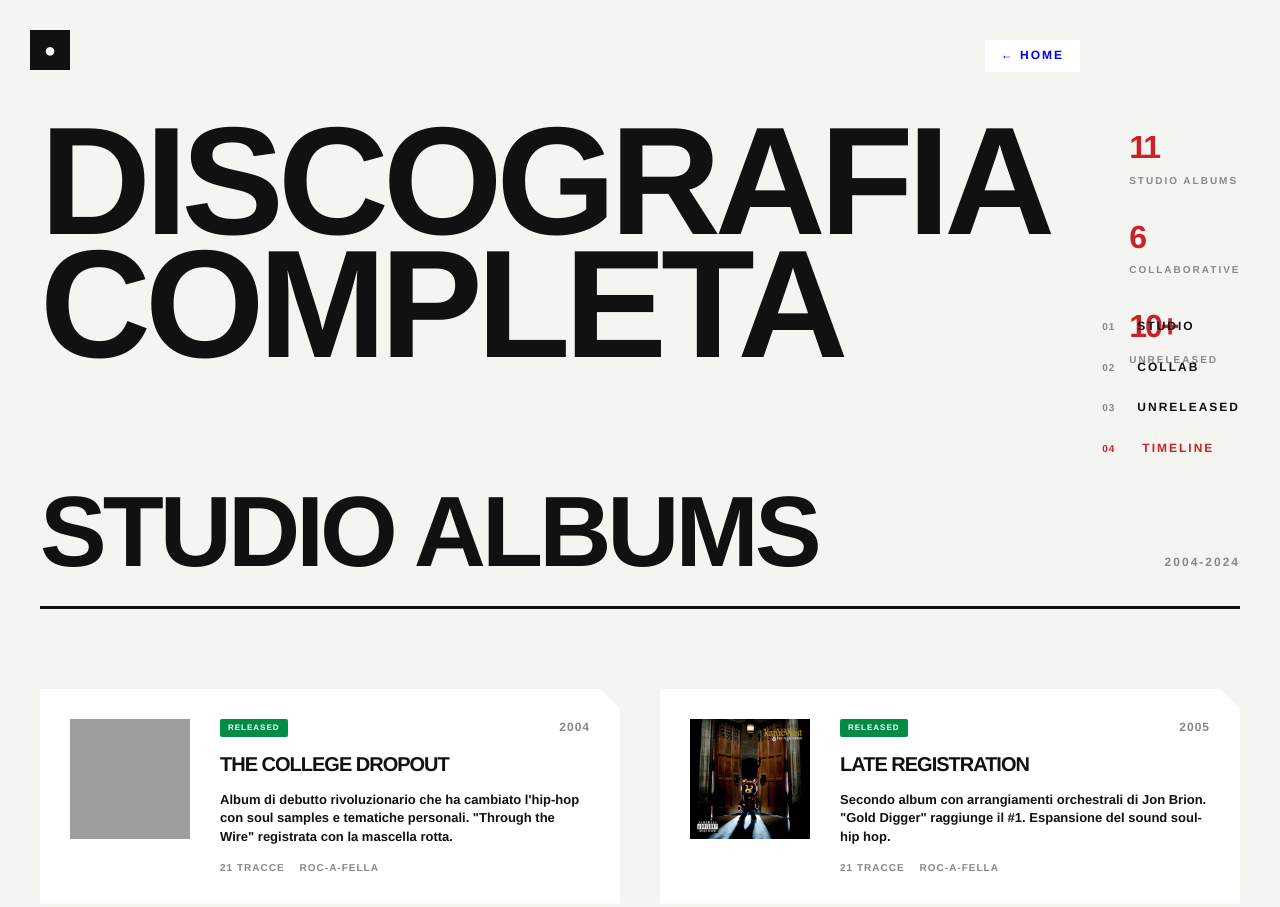
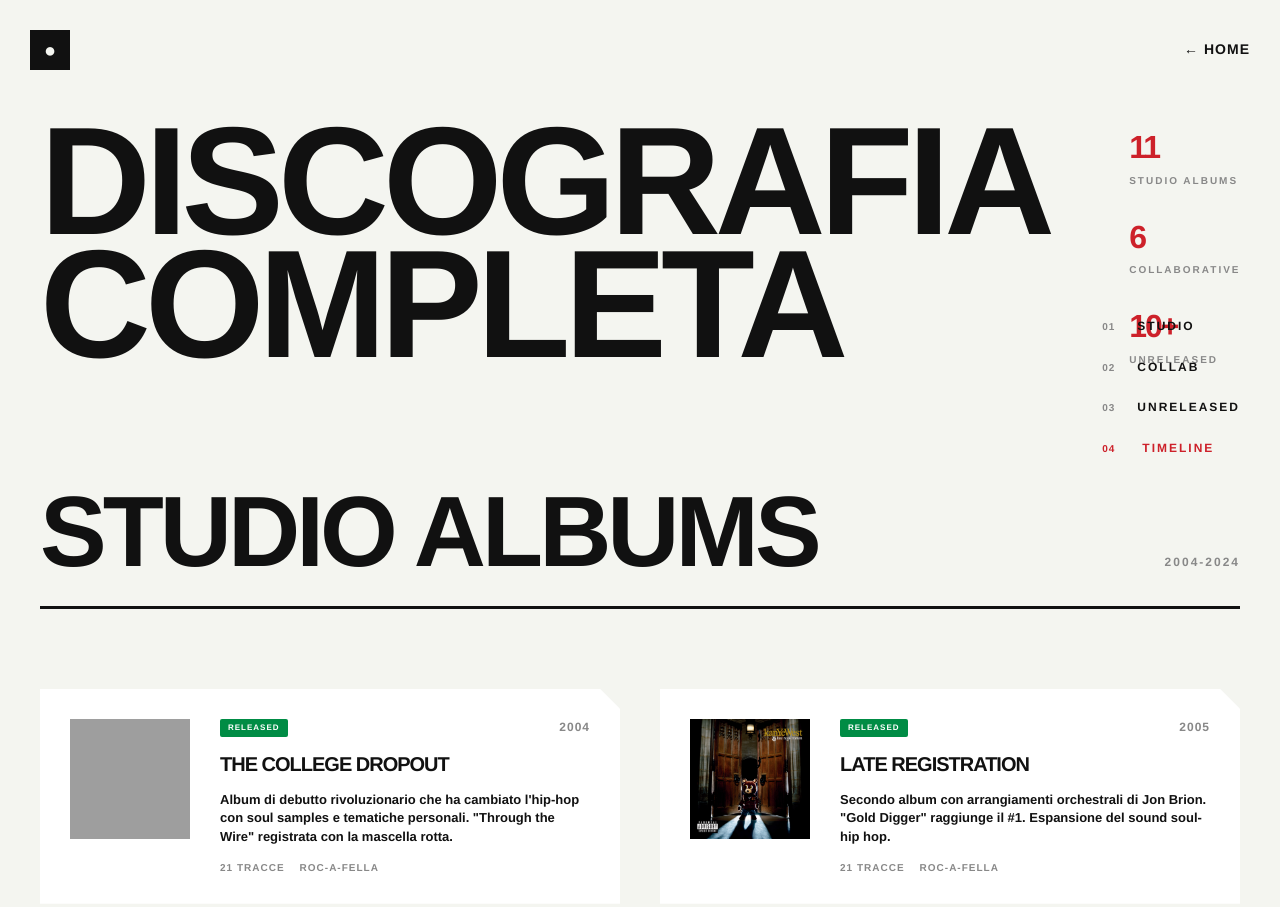
Before and after one commit to LolLol6969/yzytalia, a plain HTML site: page discografia.html in a window 1280 px wide. Shown: the top 907 px of the page. Drawn offline with Linux system fonts and the light colour scheme; grey boxes are pictures that could not be loaded.

Commit message:
Update discografia-styles.css

```diff
--- a/discografia-styles.css
+++ b/discografia-styles.css
@@ -60,20 +60,21 @@ html {
 
 .back-home {
   position: fixed;
-  top: 40px;
-  right: 200px;
-  z-index: 2000;
+  top: 30px;
+  right: 30px;
+  z-index: 1000;
+  color: var(--text-primary);
   text-decoration: none;
-  font-size: 12px;
-  letter-spacing: 2px;
+  font-size: 14px;
+  letter-spacing: 1px;
   transition: all 0.2s ease;
-  padding: 8px 16px;
-  background: var(--bg-secondary);
+  padding: 10px 0;
+  border-bottom: 2px solid transparent;
 }
 
 .back-home:hover {
   color: var(--accent-green);
-  transform: translateX(-5px);
+  border-bottom-color: var(--accent-green);
 }
 
 .main-nav {
```
